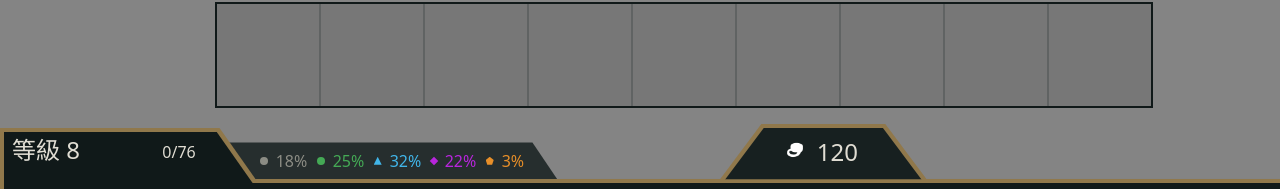
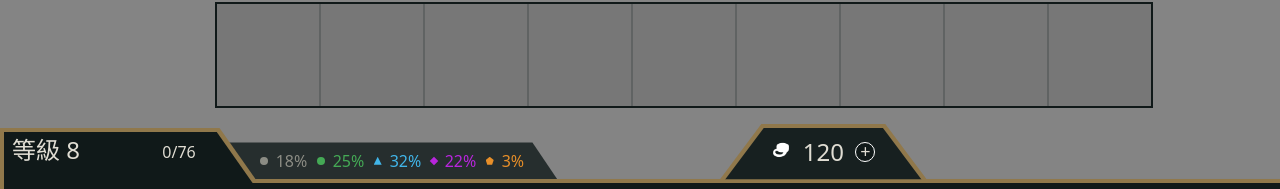
Before and after one commit to Ray625/TFT_practice, a React (Vite) app: page / in a window 1280 px wide. Shown: the part 427-616 px from the top of the page. Built offline with nearby package versions, Linux system fonts and the light colour scheme.

Commit message:
feat: 新增調整金錢功能

```diff
--- a/src/components/cardShop.jsx
+++ b/src/components/cardShop.jsx
@@ -381,27 +381,39 @@ const Shop = ({
           </div>
           <div className="absolute left-1/2 h-full p-1 aspect-[15/4] bg-border-gold [clip-path:polygon(20%_0%,80%_0%,100%_100%,0%_100%)]">
             <div className="w-full aspect-[15/4] p-1.5 bg-gold-bg [clip-path:polygon(20%_0%,80%_0%,100%_100%,0%_100%)]">
-              <h5 className="flex items-center justify-center text-2xl/7 text-text-white text-center">
-                <img
-                  className="w-5 h-5 mr-2"
-                  src="/img/item/Gold.png"
-                  alt="icon"
-                />
+              <h5 className="flex items-center justify-center gap-2 text-2xl/7 text-text-white text-center">
+                <img className="w-5 h-5" src="/img/item/Gold.png" alt="icon" />
                 <input
                   type="num"
                   value={total}
                   className="w-12 h-fit m-0 flex items-center justify-center pt-1 text-2xl/7 text-text-white text-center"
                   min={0}
                   max={999}
+                  title="Enter money"
                   onChange={(event) => {
-                    setTotal(event.target.value)
+                    if (isNaN(event.target.value)) {
+                      alert("請輸入數字");
+                      return setTotal((prevTotal) => prevTotal);
+                    }
+                    setTotal(Number(event.target.value));
                   }}
                   onKeyDown={(event) => {
                     if (event.key === "Enter") {
-                      event.target.blur()
+                      event.target.blur();
                     }
                   }}
                 />
+                <div className="mt-1">
+                  <button
+                    className="flex justify-center items-center w-5 h-5 bg-bg-black rounded-full border border-white hover:cursor-pointer select-none"
+                    title="+10 Gold"
+                    onClick={() => setTotal((prevTotal) => prevTotal + 10)}
+                    >
+                    <p className="text-lg/normal text-start pointer-events-none select-none ">
+                      +
+                    </p>
+                  </button>
+                </div>
               </h5>
             </div>
           </div>
@@ -463,6 +475,7 @@ const Shop = ({
               playerSide[item.id]?.owned === 5;
             const canIncreaseThreeStars = playerSide[item.id]?.owned === 8;
 
+            // 卡被抽出後，留下空位
             if (!item.name)
               return (
                 <div
@@ -473,6 +486,7 @@ const Shop = ({
                 </div>
               );
 
+            // 不同費用外框不同顏色
             let cost;
             switch (item?.tier) {
               case 1:
@@ -499,6 +513,7 @@ const Shop = ({
                   className={`relative border-2 border-${cost}-cost-card-light`}
                   onClick={() => handleBuyCard(item, index)}
                 >
+                  {/* 可升星時出現提示 */}
                   {canIncreaseStars && (
                     <div className="absolute top-0 left-2 flex flex-row gap-0.5 -translate-y-2/5 animate-flash">
                       <div className="w-3.75 h-3.75 bg-linear-to-t from-two-star-dark via-two-star-shine to-two-star-light [clip-path:polygon(50%_0%,66%_32%,100%_38%,75%_64%,81%_100%,50%_83%,17%_100%,25%_64%,0%_38%,34%_32%)]"></div>
```
